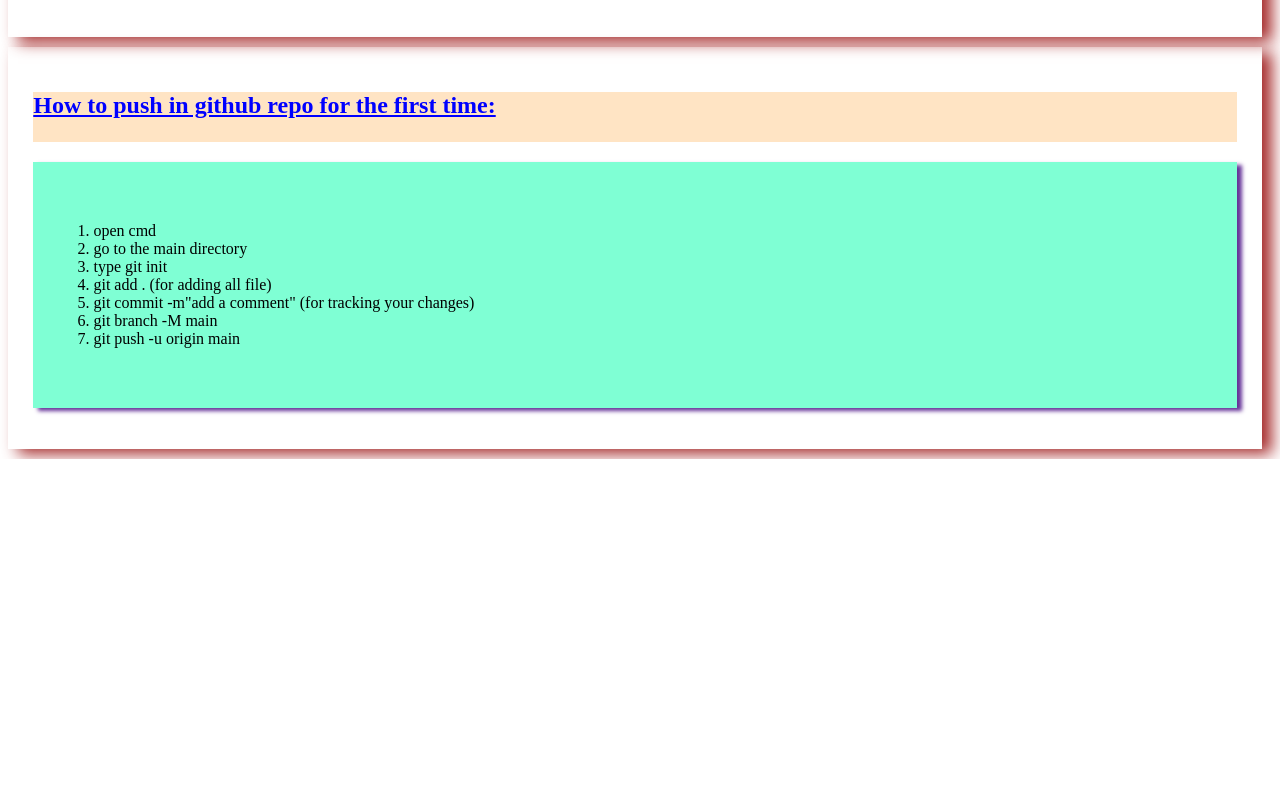
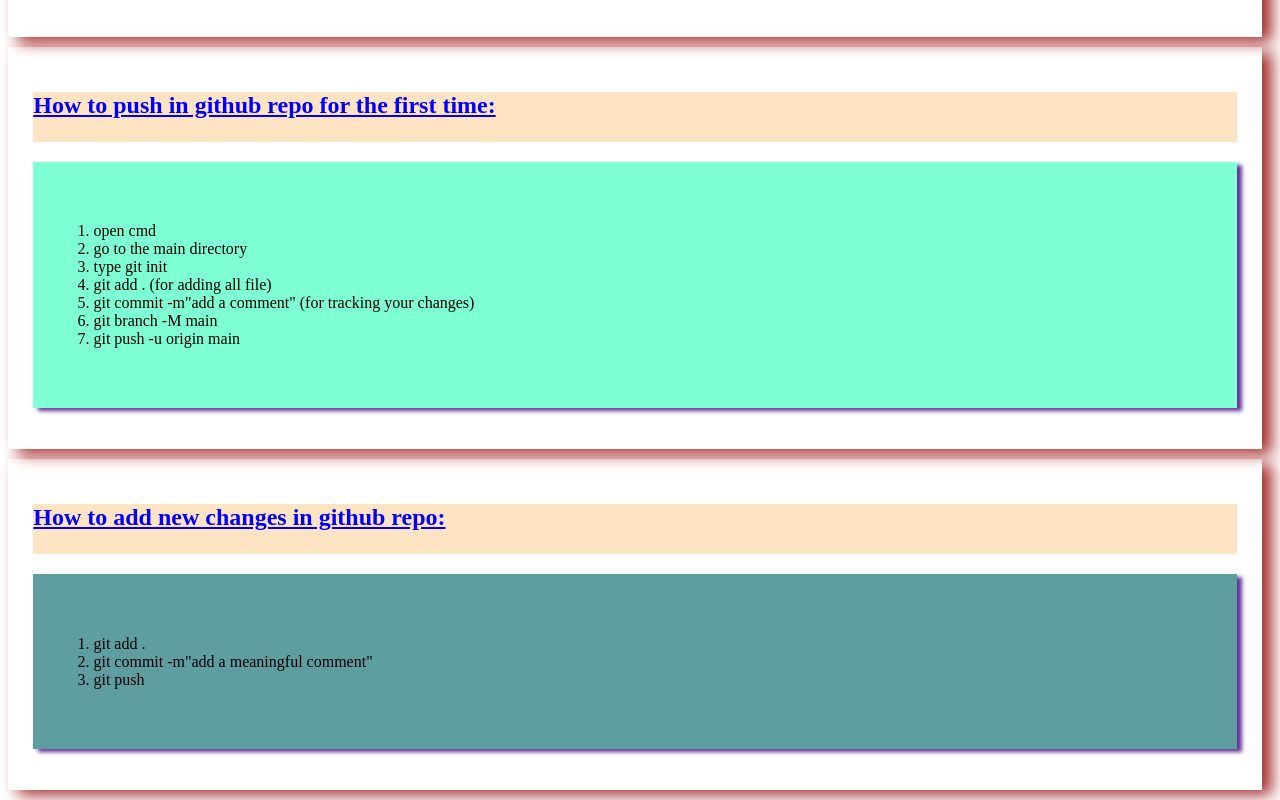
Before and after one commit to istiak29/draft-web-site, a plain HTML site: page index.html in a window 1280 px wide. Shown: the part 731-1531 px from the top of the page. Before the commit the page ends 1190 px from the top, so only its background shows below. Drawn offline with Linux system fonts and the light colour scheme.

Commit message:
add new repo and css

```diff
--- a/index.html
+++ b/index.html
@@ -32,7 +32,7 @@
 
     <div>
         <h2>How to push in github repo for the first time:</h2>
-        <ol class="firstrepo">
+        <ol class="repo">
             <li>open cmd </li>
             <li>go to the main directory</li>
             <li>type git init</li>
@@ -42,6 +42,14 @@
             <li>git push -u origin main</li>
         </ol>
     </div>
+    <div>
+        <h2>How to add new changes in github repo:</h2>
+        <ol class="new repo">
+            <li>git add .</li>
+            <li>git commit -m"add a meaningful comment"</li>
+            <li>git push</li>
+        </ol>
+    </div>
 
 </body>
 </html>
--- a/style.css
+++ b/style.css
@@ -24,8 +24,11 @@
     background-color: cadetblue;
     color: darkblue;
 }
-.firstrepo{
+.repo{
     background-color: aquamarine;
     padding: 5%;
     box-shadow: 5px 3px 4px rebeccapurple;
 }
+.new{
+    background-color: cadetblue;
+}
```
